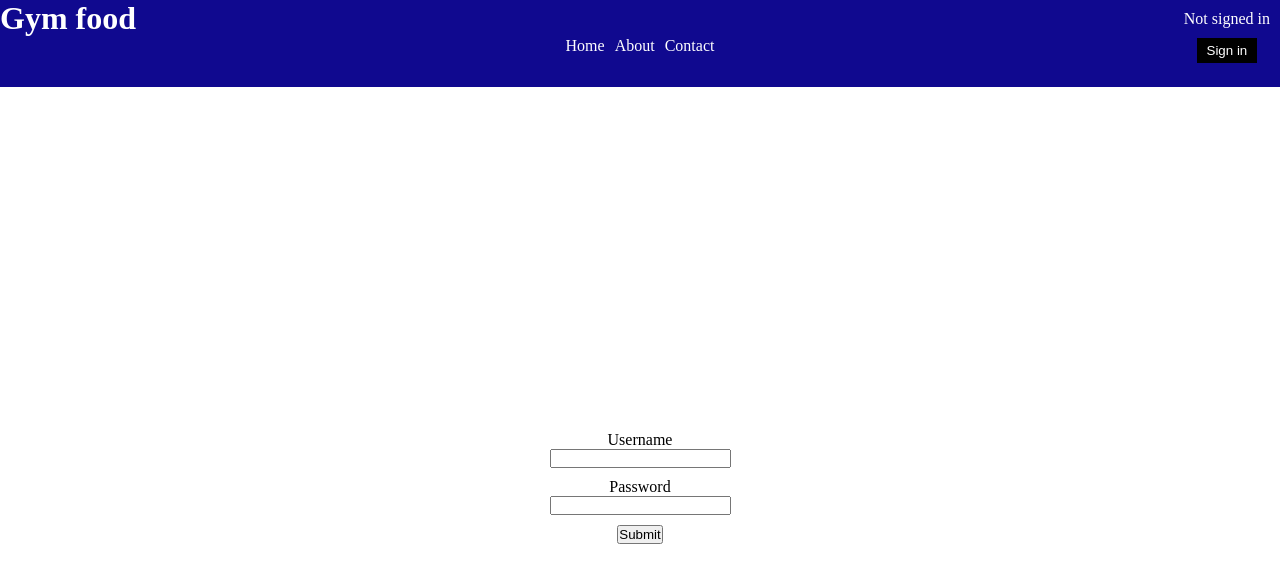
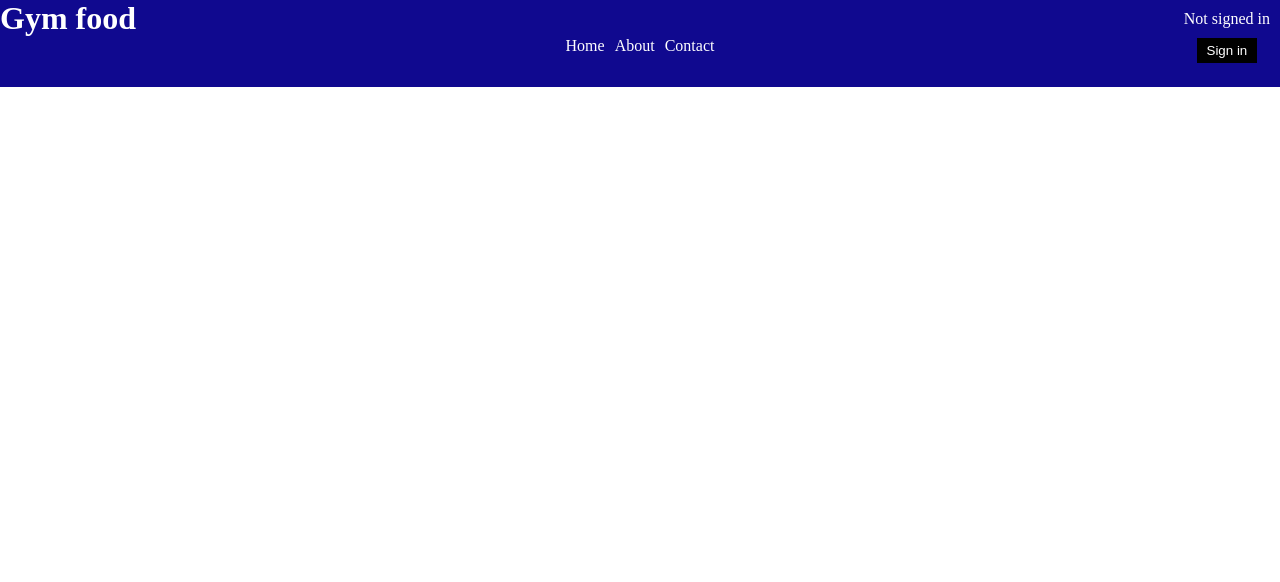
Before and after one commit to 91Pudge/food-gym, a Next.js app: page / in a window 1280 px wide. Shown: the top 582 px of the page. Built offline with nearby package versions, Linux system fonts and the light colour scheme; no server answers.

Commit message:
Chore: Remove code for deployment

```diff
--- a/pages/index.tsx
+++ b/pages/index.tsx
@@ -1,9 +1,8 @@
 import Head from "next/head";
 import clientPromise from "../lib/mongodb";
 import { InferGetServerSidePropsType } from "next";
-import Login from "../components/login";
 
-export async function getServerSideProps(context) {
+export async function getServerSideProps() {
   try {
     await clientPromise;
     // `await clientPromise` will use the default database passed in the MONGODB_URI
@@ -35,9 +34,7 @@ export default function Home({
         <title>Food Gym</title>
       </Head>
 
-      <main>
-        <Login />
-      </main>
+      <main></main>
     </div>
   );
 }
```
